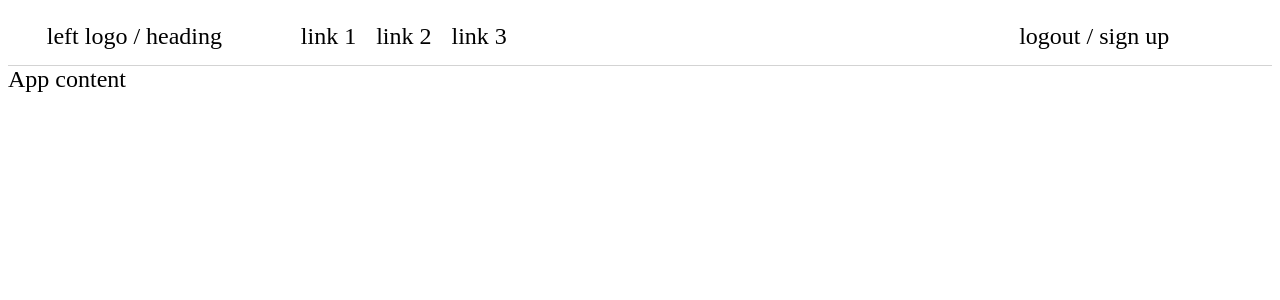
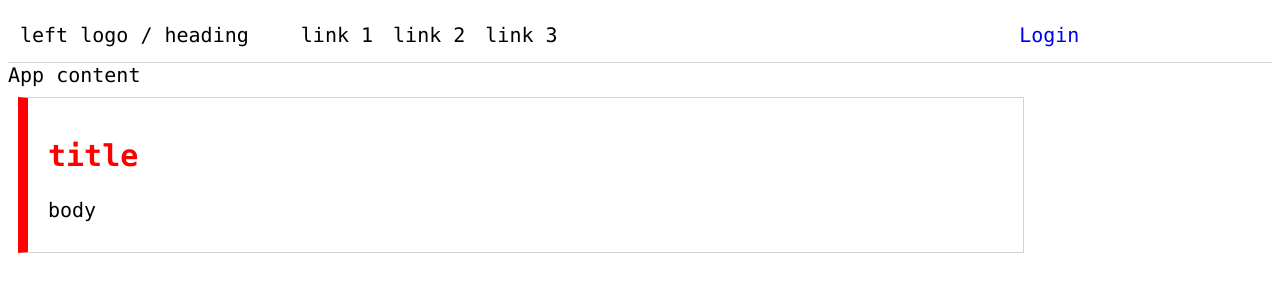
Before and after one commit to githubakarsh/clique-app, a React (Create React App) app: page / in a window 1280 px wide. Shown: the top 300 px of the page. Built offline with nearby package versions, Linux system fonts and the light colour scheme.

Commit message:
content container

```diff
--- a/src/App.js
+++ b/src/App.js
@@ -1,6 +1,7 @@
 import './styles/main.scss';
 
 import { HeaderComponent } from './components/header/HeaderComponent';
+import { ContentContainerComponent } from './components/container/ContentContainerComponent';
 
 function App() {
   return (
@@ -8,6 +9,7 @@ function App() {
      <HeaderComponent />
      <main>
        App content
+      <ContentContainerComponent />
      </main>
     </div>
   );
--- /dev/null
+++ b/src/components/container/ContentContainerComponent.jsx
@@ -0,0 +1,14 @@
+
+export const ContentContainerComponent = ({
+    title,
+    children
+}) => {
+    return (<div className="content-container-main">
+        <section className="content-container-title">
+            <h2>title {title}</h2>
+        </section>
+        <section className="content-container-body">
+            body {children}
+        </section>
+    </div>)
+}
--- a/src/components/header/HeaderComponent.jsx
+++ b/src/components/header/HeaderComponent.jsx
@@ -12,6 +12,6 @@ export const HeaderComponent = ({
                 <li>link 3</li>
             </ul>
         </section>
-        <section className="header-right-items"> logout / sign up</section>
+        <section className="header-right-items"> <a className="anchor-main" href="#">Login</a></section>
     </div>
 }
--- a/src/styles/basic/_variables.scss
+++ b/src/styles/basic/_variables.scss
@@ -1,2 +1,3 @@
 $background-color: white;
 $border-color: lightgray;
+$app-default-margin: 10px;
--- /dev/null
+++ b/src/styles/components/anchor.scss
@@ -0,0 +1,5 @@
+.anchor-main {
+    font-size: 20px;
+    text-underline-offset: unset;
+    text-decoration: none;
+}
--- /dev/null
+++ b/src/styles/components/contentContainer.scss
@@ -0,0 +1,16 @@
+@import '../basic/variables';
+
+.content-container-main {
+    height: auto;
+    border: 1px solid lightgray;
+    border-left: 10px solid red;
+    padding: 15px 15px 30px 20px;
+    width: 75vw;
+    margin: $app-default-margin;
+}
+.content-container-title {
+    color: red;
+}
+.content-container-body {
+
+}
--- a/src/styles/components/header.scss
+++ b/src/styles/components/header.scss
@@ -52,6 +52,7 @@
             li {
                 display: flex;
                 flex-direction: column;
+                line-height: 2.5;
             }
         }
      }
--- a/src/styles/main.scss
+++ b/src/styles/main.scss
@@ -1,10 +1,13 @@
 body {
     background-color: white;
-    font-size: 24px;
+    font-size: 20px;
+    font-family: "monaco", monospace;
 }
 
 // components
 @import './components/header';
+@import './components/anchor.scss';
+@import './components/contentContainer.scss';
 
 // journies
 
```
